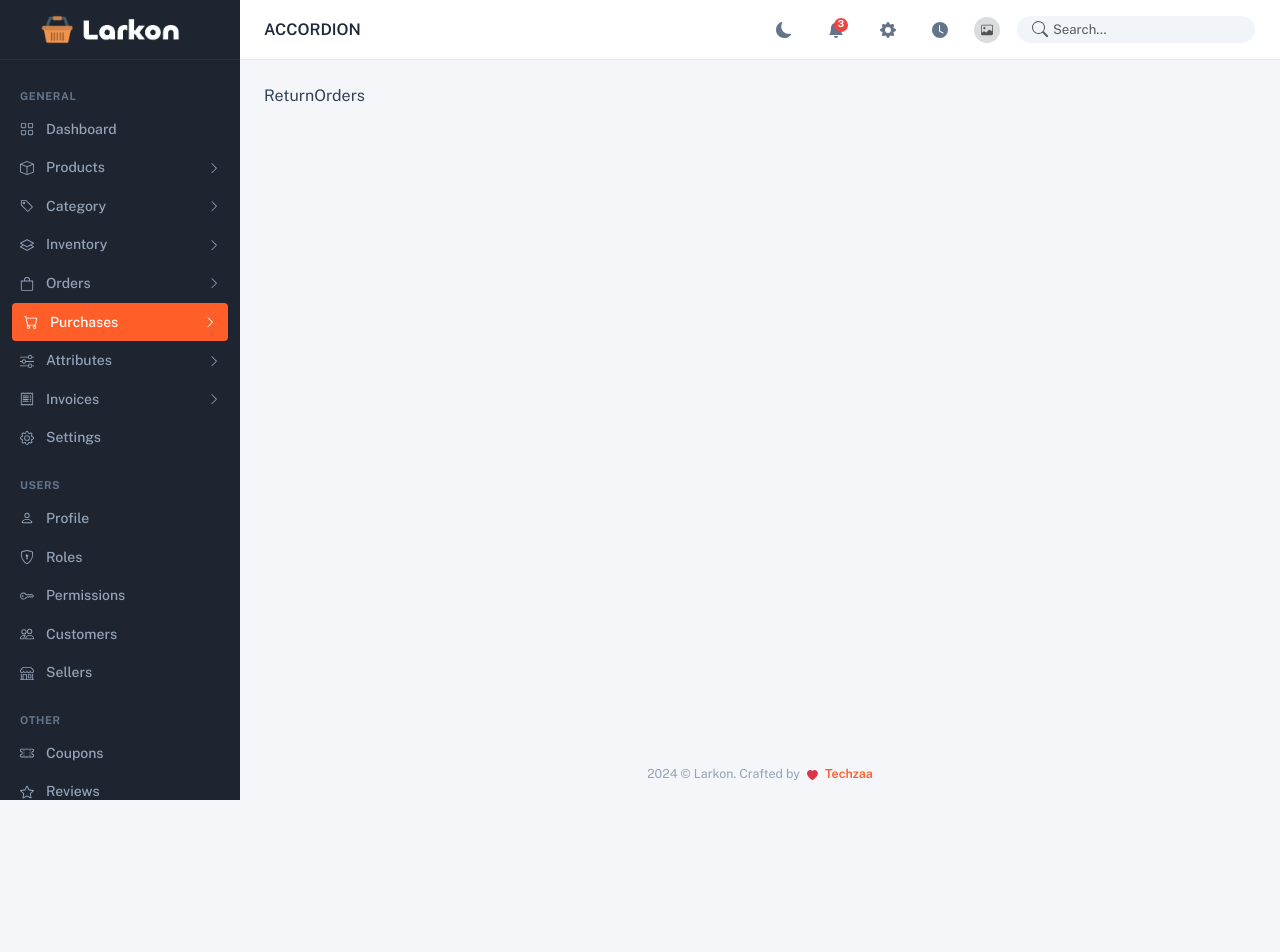
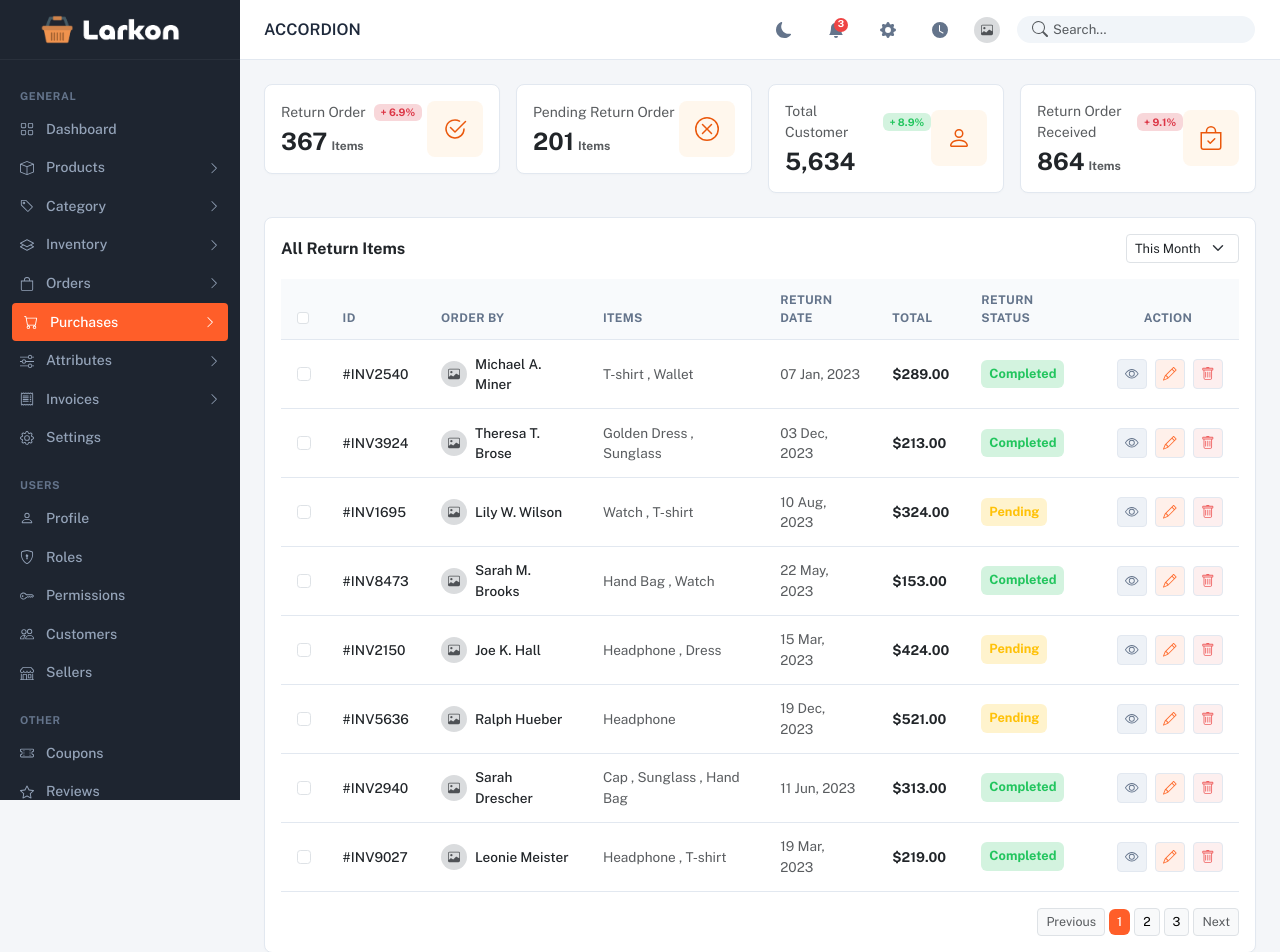
Before and after one commit to Potnuru-Jayavijaygopi/larkonproject, a React (Vite) app: page /purchases/returns in a window 1280 px wide. Shown: the top 952 px of the page. Before the commit the page ends 800 px from the top, so only its background shows below. Built offline with nearby package versions, Linux system fonts and the light colour scheme.

Commit message:
Added Purchase Return Screen

```diff
--- a/src/Pages/purchases/OrdersList.jsx
+++ b/src/Pages/purchases/OrdersList.jsx
@@ -127,7 +127,7 @@ function OrdersList() {
   const renderOrderStatusBadge = (status)=>{
     const badge = statusColors[status];
     return(
-      <span className={`badge ${badge.bg} px-2 py-1`} style={{fontSize:"0.7rem",...badge.style,}}>
+      <span className={`badge ${badge.bg} px-2 py-2`} style={{fontSize:"0.8rem",...badge.style,}}>
         {status}
 
       </span>
--- a/src/Pages/purchases/PurchaseList.jsx
+++ b/src/Pages/purchases/PurchaseList.jsx
@@ -129,7 +129,7 @@ import { BsEye, BsImage, BsPencil, BsTrash } from 'react-icons/bs';
     const renderPaymentStatusBadge = (status)=>{
       const badge = paymentStatusMap[status];
       return (
-        <span className={`badge ${badge.className} px-2 py-1`} style={{fontSize:"0.7rem",...badge.style}} >{status}
+        <span className={`badge ${badge.className} px-2 py-2`} style={{fontSize:"0.8rem",...badge.style}} >{status}
 
         </span>
       );
@@ -181,7 +181,7 @@ import { BsEye, BsImage, BsPencil, BsTrash } from 'react-icons/bs';
                   </td>
                   <td className='text-muted text-nowrap' style={{minWidth:"180px"}}>{item.items}</td>
                   <td className='text-nowrap' style={{minWidth:"150px"}}>
-                    <span className='badge  text-white px-2 py-1' style={{fontSize : "0.68rem",backgroundColor : "rgba(34, 197, 94, 1)",}}>{item.purchaseStatus}</span>
+                    <span className='badge  text-white px-2 py-2' style={{fontSize : "0.8rem",backgroundColor : "rgba(34, 197, 94, 1)",}}>{item.purchaseStatus}</span>
                   </td>
                   <td className='text-muted text-nowrap'>{item.date}</td>
                   <td className='fw-bold text-dark text-nowrap'>{item.total}</td>
--- a/src/Pages/purchases/ReturnOrders.jsx
+++ b/src/Pages/purchases/ReturnOrders.jsx
@@ -1,8 +1,279 @@
-import React from 'react'
+import React, { useState } from 'react';
+import { BsArrowCounterclockwise, BsBagCheck, BsCheck2Circle, BsEye, BsImage, BsPencil, BsPeople, BsPerson, BsTrash, BsXCircle } from 'react-icons/bs';
+const summaryCards = [
+  {
+    title : "Return Order",
+    value : "367",
+    unit : "Items",
+    badge : "+ 6.9%",
+    badgeType : "danger",
+    icon : BsCheck2Circle,
+  },
+  {
+    title : "Pending Return Order",
+    value : "201",
+    unit : "Items",
+    icon : BsXCircle,
+  },
+  {
+    title : "Total Customer",
+    value : "5,634",
+    badge : "+ 8.9%",
+    badgeColor: "rgba(34, 197, 94, 1)",
+    badgeBg: "rgba(211, 243, 223, 1)",
+    icon : BsPerson,
+  },
+  {
+    title : "Return Order Received",
+    value : "864",
+    unit : "Items",
+    badge : "+ 9.1%",
+    badgeType : "danger",
+    icon : BsBagCheck,
+  },
+
+];
+
+const initialReturns = [
+  {
+    id : "#INV2540",
+    orderBy : "Michael A. Miner",
+    items : "T-shirt , Wallet",
+    returnDate :"07 Jan, 2023",
+    total : "$289.00",
+    returnStatus : "Completed",
+  },
+  {
+    id : "#INV3924",
+    orderBy : "Theresa T. Brose",
+    items : "Golden Dress , Sunglass",
+    returnDate :"03  Dec, 2023",
+    total : "$213.00",
+    returnStatus : "Completed",
+  },
+  {
+    id : "#INV1695",
+    orderBy : "Lily W. Wilson",
+    items : "Watch , T-shirt",
+    returnDate :"10 Aug, 2023",
+    total : "$324.00",
+    returnStatus : "Pending",
+  },
+  {
+    id : "#INV8473",
+    orderBy : "Sarah M. Brooks",
+    items : "Hand Bag , Watch",
+    returnDate :"22 May, 2023",
+    total : "$153.00",
+    returnStatus : "Completed",
+  },
+  {
+    id : "#INV2150",
+    orderBy : "Joe K. Hall",
+    items : "Headphone , Dress",
+    returnDate :"15 Mar, 2023",
+    total : "$424.00",
+    returnStatus : "Pending",
+  },
+  {
+    id : "#INV5636",
+    orderBy : "Ralph Hueber",
+    items : "Headphone",
+    returnDate :"19 Dec, 2023",
+    total : "$521.00",
+    returnStatus : "Pending",
+  },
+  {
+    id : "#INV2940",
+    orderBy : "Sarah Drescher",
+    items : "Cap , Sunglass , Hand Bag",
+    returnDate :"11 Jun, 2023",
+    total : "$313.00",
+    returnStatus : "Completed",
+  },
+  {
+    id : "#INV9027",
+    orderBy : "Leonie Meister",
+    items : "Headphone , T-shirt",
+    returnDate :"19 Mar, 2023",
+    total : "$219.00",
+    returnStatus : "Completed",
+  },
+];
+const badgeType = {
+  Completed : "success" ,
+  Pending : "warning",
+};
 
 function ReturnOrders() {
+  const[returns,setReturns] = useState(initialReturns);
+  const[selectedIds,setSelectedIds] = useState([]);
+  const[currentPage,setCurrentPage] = useState(1);
+
+  const handleSelectAll = (e)=>{
+    setSelectedIds(e.target.checked ? returns.map((item)=> item.id):[]);
+  };
+  const handleSelectRow = (id)=>{
+    setSelectedIds((prev)=>prev.includes(id) ? prev.filter((item)=> item !==id):[...prev,id]);
+  };
+  const handleDeleteRow = (id)=>{
+    setReturns((prev)=>prev.filter((item)=>item.id !== id));
+  };
   return (
-    <div>ReturnOrders</div>
+    <>
+    <div className="row g-3 mb-4">
+  {summaryCards.map((card, index) => {
+    const Icon = card.icon;
+
+    return (
+      <div className="col-xl-3 col-sm-6" key={index}>
+        <div className="content-card p-3 d-flex align-items-center justify-content-between">
+          <div>
+            <div className="d-flex align-items-center gap-1 mb-1">
+              <span className="text-muted small">{card.title}</span>
+
+              {card.badge && (
+                <span
+                  className={`badge bg-${card.badgeType}-subtle text-${card.badgeType}  ms-1`}
+                  style={{ fontSize: "0.65rem",color : card.badgeColor,backgroundColor:card.badgeBg }}
+                >
+                  {card.badge}
+                </span>
+              )}
+            </div>
+
+            <h4 className="fw-bold text-dark mb-0">
+              {card.value}
+
+              {card.unit && (
+                <span
+                  className="text-muted ms-1"
+                  style={{ fontSize: "0.75rem" }}
+                >
+                  {card.unit}
+                </span>
+              )}
+            </h4>
+          </div>
+
+          <div
+            className="rounded-3 d-flex align-items-center justify-content-center p-3"
+            style={{
+              backgroundColor: "#fff7ed",
+              color: "#ea580c",
+            }}
+          >
+            <Icon className="fs-4" />
+          </div>
+        </div>
+      </div>
+    );
+   })}
+  </div>
+  <div className='content-card p-3 mb-4'>
+    <div className='d-flex justify-content-between align-items-center mb-3'>
+      <h6 className='fw-bold text-dark mb-0'>All Return Items</h6>
+      <select name="" id="" className='form-select form-select-sm' style={{width : "auto" ,fontSize : "0.8rem"}}>
+        <option value="this-month">This Month</option>
+        <option value="last-month">Last Month</option>
+        <option value="this-year">This Year</option>
+      </select>
+    </div>
+    <div className='table-responsive'>
+      <table className='table table-custom align-middle mb-0' style={{fontSize:"0.825rem"}}>
+        <thead>
+          <tr className='text-muted' style={{fontSize : "0.75rem"}}>
+            <th style={{width:"30px"}}>
+              <input type="checkbox" className='form-check-input' checked={selectedIds.length === returns.length && returns.length > 0} onChange={handleSelectAll}/>
+            </th>
+            <th>ID</th>
+            <th>Order By</th>
+            <th>Items</th>
+            <th>Return Date</th>
+            <th>Total</th>
+            <th>Return Status</th>
+            <th className='text-center'>Action</th>
+
+          </tr>
+        </thead>
+        <tbody>
+          {
+            returns.map((item)=>(
+              <tr key={item.id}>
+                <td>
+                  <input type="checkbox" className='form-check-input' checked = {selectedIds.includes(item.id)} onChange={()=>handleSelectRow(item.id)} />
+                </td>
+                <td className='fw-medium text-dark'>{item.id}</td>
+                <td>
+                  <div className='d-flex align-items-center gap-2'>
+                    <div className='rounded-circle bg-secondary bg-opacity-25 d-flex align-items-center justify-content-center flex-shrink-0' style={{width:"26px",height:"26px",}}>
+                      <BsImage className='text-dark opacity-75' style={{fontSize:"12px"}}/>
+                    </div>
+                    <span className='fw-medium text-dark'>{item.orderBy}</span>
+                  </div>
+                </td>
+                <td className='text-muted'>{item.items}</td>
+                <td className='text-muted'>{item.returnDate}</td>
+                <td className='fw-bold text-dark'>{item.total}</td>
+                <td>
+                  <span className={`badge ${item.returnStatus === "Completed" ? "":`bg-${badgeType[item.returnStatus]}-subtle text-${badgeType[item.returnStatus]}`} px-2 py-2`}
+                  style={{
+                    fontSize : "0.8rem",
+                    ...(item.returnStatus === "Completed" && {color : "rgba(34,197,94,1)",backgroundColor:"rgba(211,243,223,1)"}),
+                  }}>{item.returnStatus}</span>
+                </td>
+                <td className='text-end'>
+                  <div className='d-inline-flex gap-1'>
+                    <button className='action-btn' type='button' title='view' style={{backgroundColor:"rgba(238, 242, 247, 1)"}}><BsEye/>
+
+                    </button>
+                    <button className='action-btn ' type='button' title='Edit' style={{color:"rgba(255, 108, 47, 1)",backgroundColor:"rgba(255, 108, 47, 0.1)"}}><BsPencil/></button>
+                    <button className='action-btn delete-btn  ' type='button' title='Delete' onClick={()=>handleDeleteRow(item.id)} style={{color:"rgba(239, 95, 95, 1)",backgroundColor:"rgba(239, 95, 95, 0.1)"}}><BsTrash/></button>
+                  </div>
+
+                </td>
+              </tr>
+            ))
+          }
+        </tbody>
+      </table>
+    </div>
+      <div className="d-flex justify-content-end align-items-center mt-3 gap-1">
+          <button
+            className="btn btn-sm btn-light border text-muted px-2 py-1"
+            type="button"
+            style={{ fontSize: "0.78rem" }}
+          >
+            Previous
+          </button>
+
+          {[1, 2, 3].map((page) => (
+            <button
+              key={page}
+              type="button"
+              onClick={() => setCurrentPage(page)}
+              className={`btn btn-sm ${
+                currentPage === page
+                  ? "btn-add-product"
+                  : "btn-light border"
+              } px-2 py-1`}
+              style={{ fontSize: "0.78rem" }}
+            >
+              {page}
+            </button>
+          ))}
+
+          <button
+            className="btn btn-sm btn-light border text-muted px-2 py-1"
+            type="button"
+            style={{ fontSize: "0.78rem" }}
+          >
+            Next
+          </button>
+        </div>
+
+  </div>
+  </>
   )
 }
 
```
